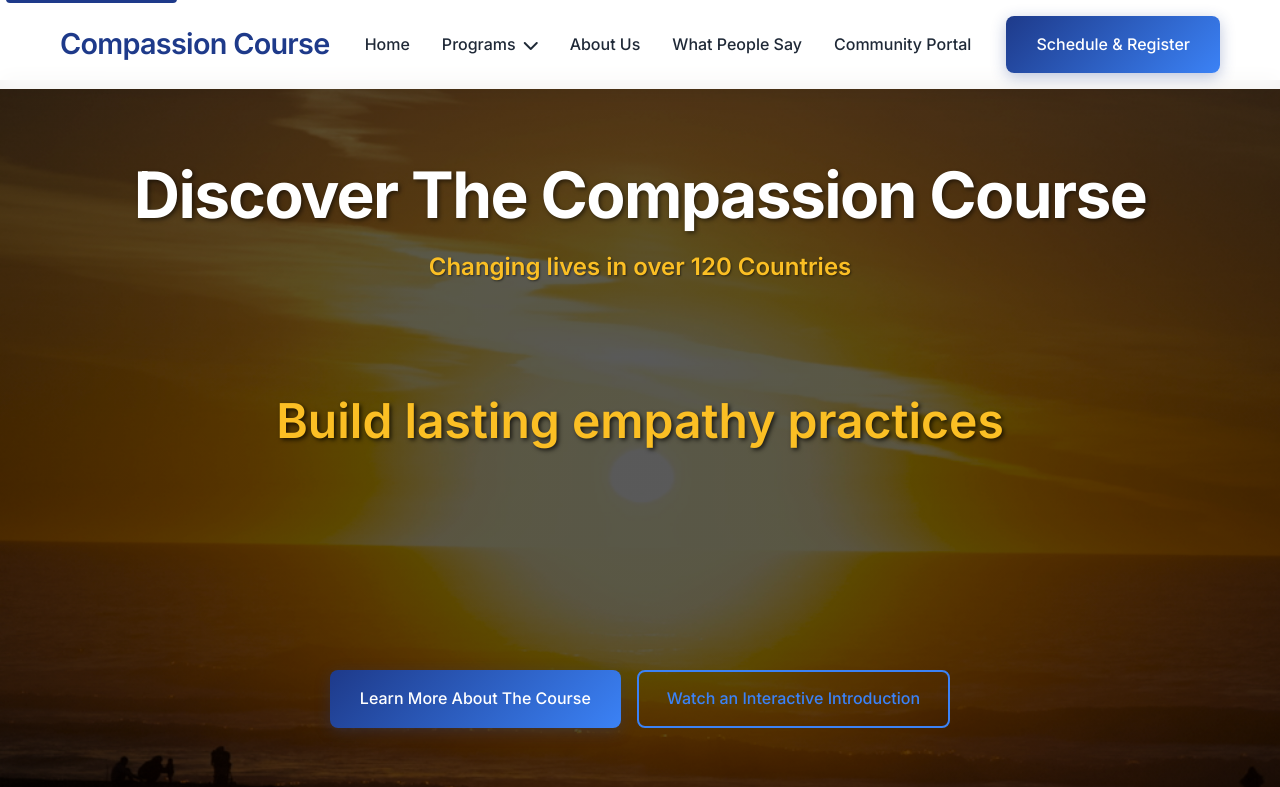
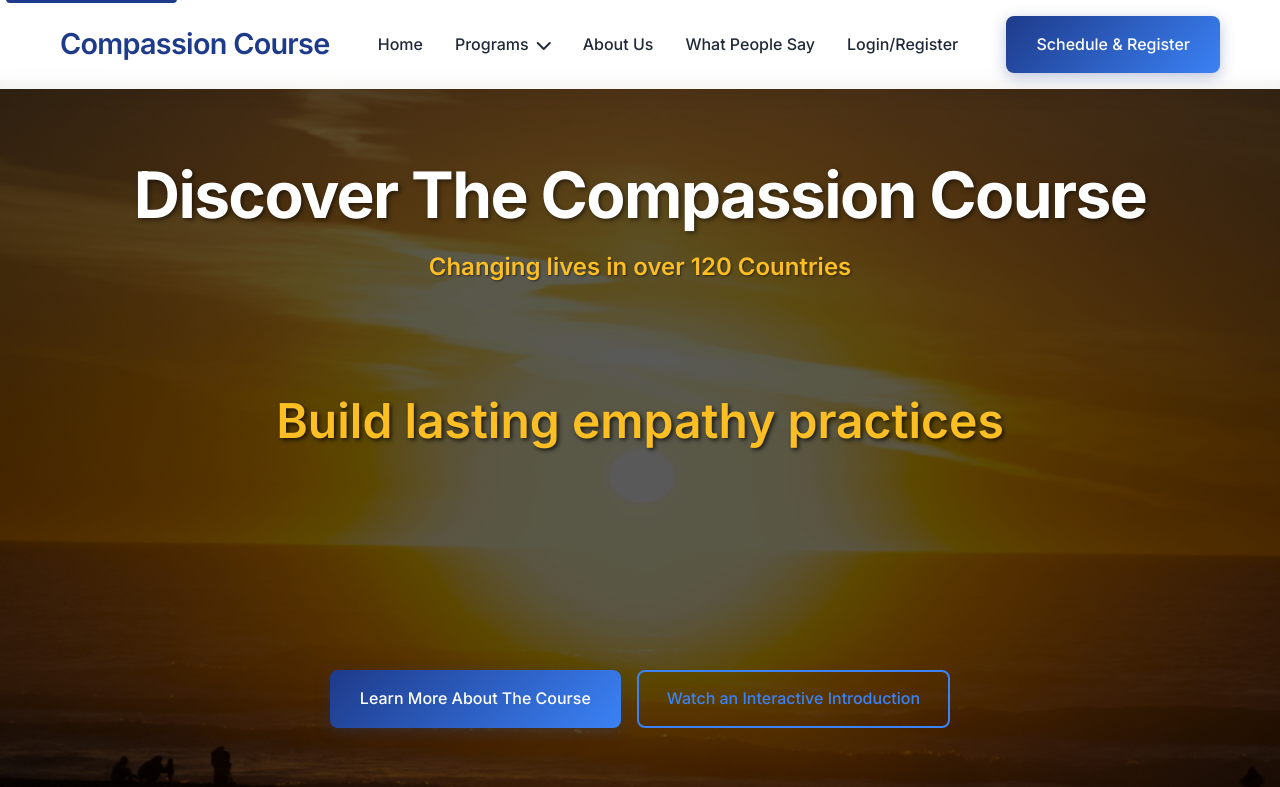
Before and after one commit to jaynbond/compassioncourse, a website: page public/index.html in a window 1280 px wide. Shown: the top 787 px of the page. Drawn offline with Linux system fonts and the light colour scheme.

Commit message:
Change Community Portal to Login/Register in navigation

```diff
--- a/public/index.html
+++ b/public/index.html
@@ -38,7 +38,7 @@
                     <a href="#testimonials" class="nav-link">What People Say</a>
                 </li>
                 <li class="nav-item">
-                    <a href="/auth/login.html" class="nav-link">Community Portal</a>
+                    <a href="/auth/login.html" class="nav-link">Login/Register</a>
                 </li>
             </ul>
             <div class="nav-register">
```
